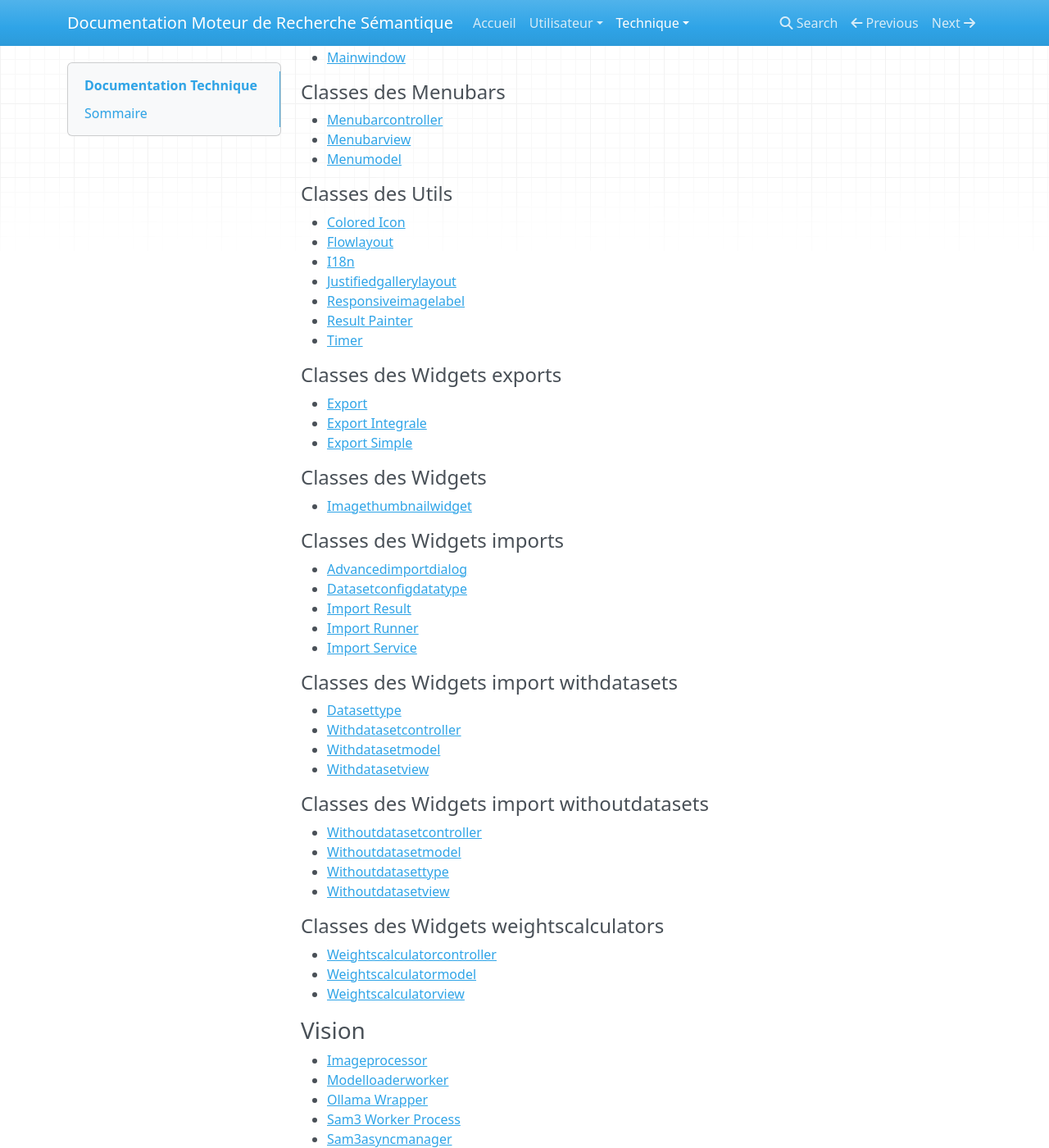
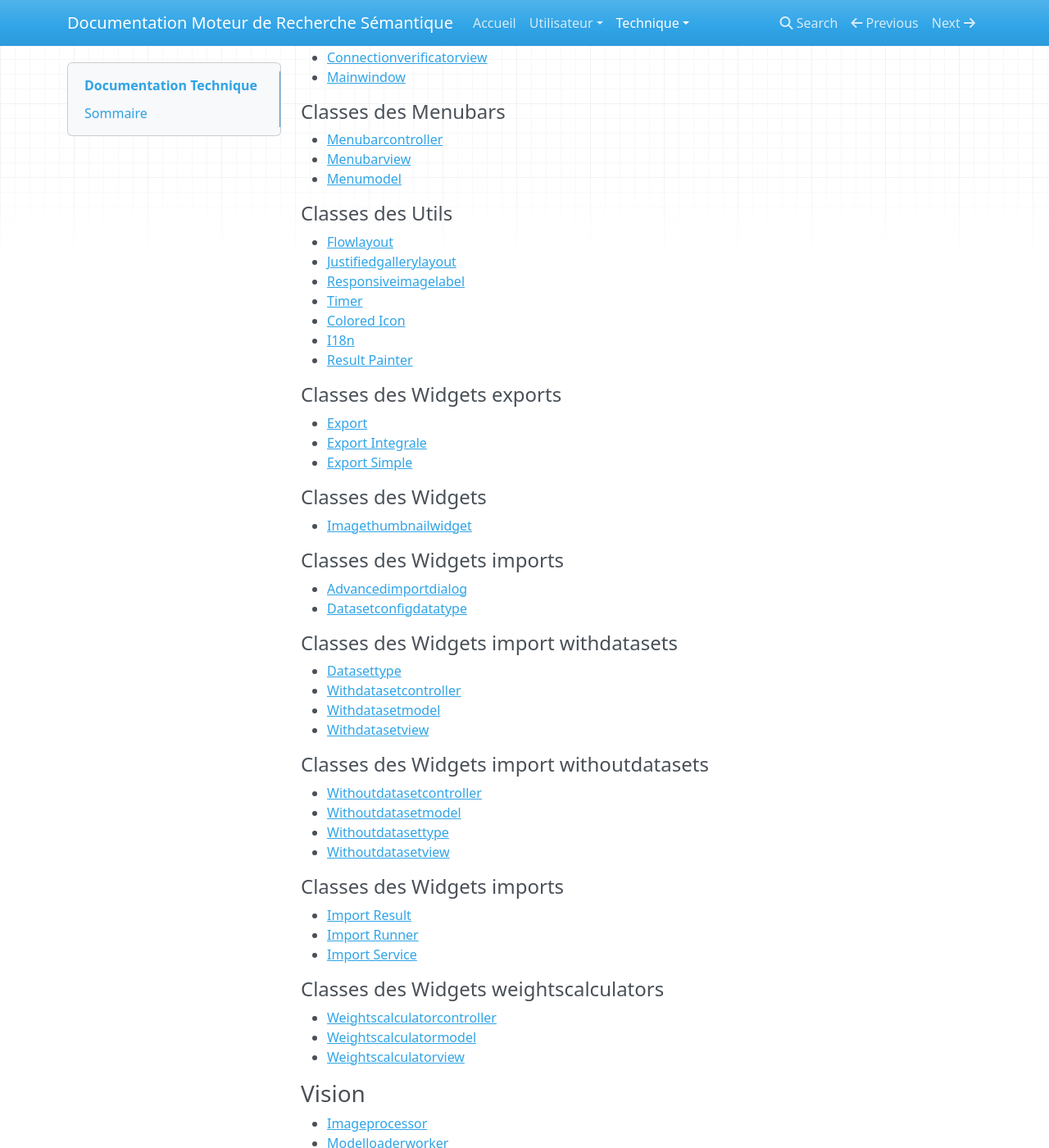
Before and after one commit to NockXu/Moteur_de_recherche_semantique, an MkDocs documentation site: the page built from documentation/technique/sommaire_doc_technique.md, in a window 1280 px wide and 1400 px high, scrolled down 2120 px. Shown: the whole window at 82% size. Built offline with MkDocs 1.6.1, drawn with Linux system fonts in a browser that asks for light colours; nearby versions of some CDN libraries.

Commit message:
chore: auto-generate technical documentation

```diff
--- a/documentation/technique/sommaire_doc_technique.md
+++ b/documentation/technique/sommaire_doc_technique.md
@@ -91,13 +92,13 @@
 - [Menumodel](ui/MenuBar/MenuModel.md)
 #### Classes des Utils
 
-- [Colored Icon](ui/utils/colored_icon.md)
 - [Flowlayout](ui/utils/FlowLayout.md)
-- [I18n](ui/utils/i18n.md)
 - [Justifiedgallerylayout](ui/utils/JustifiedGalleryLayout.md)
 - [Responsiveimagelabel](ui/utils/ResponsiveImageLabel.md)
+- [Timer](ui/utils/Timer.md)
+- [Colored Icon](ui/utils/colored_icon.md)
+- [I18n](ui/utils/i18n.md)
 - [Result Painter](ui/utils/result_painter.md)
-- [Timer](ui/utils/Timer.md)
 #### Classes des Widgets exports
 
 - [Export](ui/widgets/Export/Export.md)
@@ -125,6 +123,11 @@
 - [Withoutdatasetmodel](ui/widgets/Import/WithoutDataset/WithoutDatasetModel.md)
 - [Withoutdatasettype](ui/widgets/Import/WithoutDataset/WithoutDatasetType.md)
 - [Withoutdatasetview](ui/widgets/Import/WithoutDataset/WithoutDatasetView.md)
+#### Classes des Widgets imports
+
+- [Import Result](ui/widgets/Import/import_result.md)
+- [Import Runner](ui/widgets/Import/import_runner.md)
+- [Import Service](ui/widgets/Import/import_service.md)
 #### Classes des Widgets weightscalculators
 
 - [Weightscalculatorcontroller](ui/widgets/WeightsCalculator/WeightsCalculatorController.md)
@@ -134,6 +137,6 @@
 
 - [Imageprocessor](vision/ImageProcessor.md)
 - [Modelloaderworker](vision/ModelLoaderWorker.md)
+- [Sam3asyncmanager](vision/SAM3AsyncManager.md)
 - [Ollama Wrapper](vision/ollama_wrapper.md)
 - [Sam3 Worker Process](vision/sam3_worker_process.md)
-- [Sam3asyncmanager](vision/SAM3AsyncManager.md)
```
Also changed, not shown: other parts of documentation/technique/sommaire_doc_technique.md (+1 -3 lines), documentation/technique/common/WeightCalculator/weightCalculator.md (added, +1 -0 lines), documentation/technique/database/sqlite/init.md (added, +1 -0 lines).
